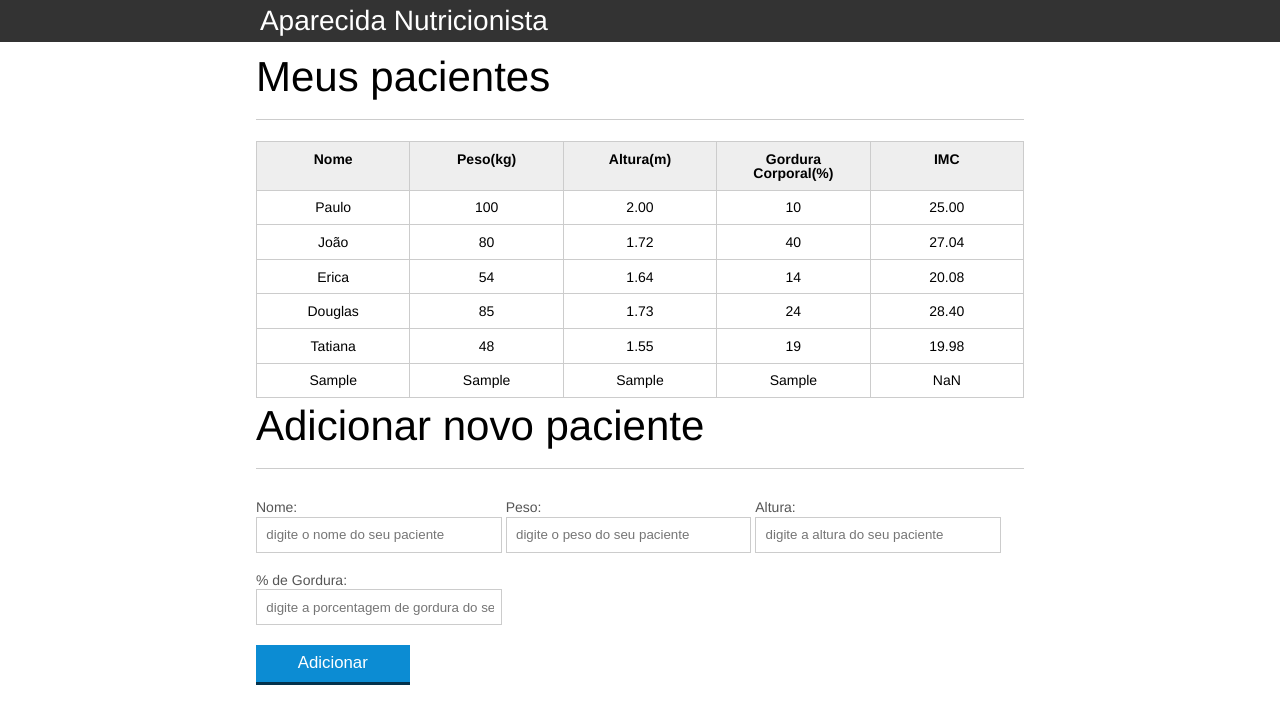
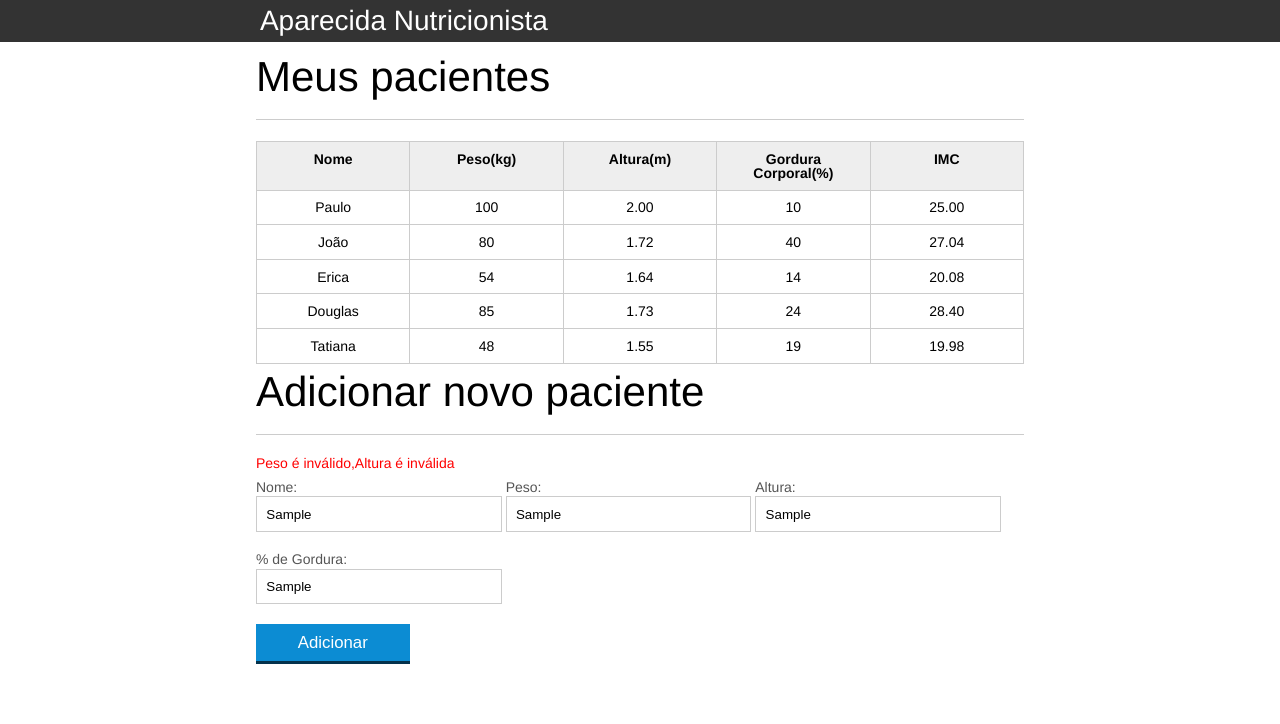
Before and after one commit to Cicero-Oliverio/AluraJavascript, a plain HTML site: page index.html in a window 1280 px wide. Both pictures are taken after typing "Sample", "Sample", "Sample", "Sample" into the empty fields and a click on the button "Adicionar". Drawn offline with Linux system fonts and the light colour scheme.

Commit message:
Video 2 capitulo 6

```diff
--- a/css/index.css
+++ b/css/index.css
@@ -135,3 +135,6 @@ button[disabled=disabled], button:disabled {
 .paciente-invalido{
 	background-color: lightcoral;
 }
+#mensagem-erro{
+	color: red;
+}
--- a/index.html
+++ b/index.html
@@ -73,7 +73,8 @@
 			</section>
 		</main>
 <section class="container">
-    <h2 id="titulo-form">Adicionar novo paciente</h2>
+	<h2 id="titulo-form">Adicionar novo paciente</h2>
+	<span id="mensagem-erro"></span>
     <form id="form-adiciona">
         <div class="grupo">
             <label for="nome">Nome:</label>
--- a/js/calcula-imc.js
+++ b/js/calcula-imc.js
@@ -17,17 +17,17 @@ for (i = 0; i < pacientes.length; i++) {
 
     var tdImc = paciente.querySelector(".info-imc");
 
-    var alturaEhValida = true;
-    var pesoEhValido = true;
+    var alturaEhValida = validaAltura(altura);
+    var pesoEhValido = validaPeso(peso);
 
-    if (peso <= 0 || peso > 1000) {
+    if (!pesoEhValido) {
         console.log("Peso inválido!");
         tdPeso.textContent = "Peso inválido!";
         pesoEhValido = false;
         paciente.classList.add("paciente-invalido");
     }
 
-    if (altura <= 0 || altura >= 3) {
+    if (!alturaEhValida) {
         console.log("Altura inválida!");
         tdAltura.textContent = "Altura inválida!";
         alturaEhValida = false;
@@ -44,6 +44,26 @@ for (i = 0; i < pacientes.length; i++) {
     }
 }
 
+function validaPeso(peso){
+    if(peso >= 0 && peso <1000){
+        return true;
+    }else{
+        return false;
+    }
+
+
+}
+
+function validaAltura(altura){
+    if(altura >= 0 && altura < 3.0){
+        return true;
+    }else{
+        return false;
+    }
+
+
+}
+
 function calculaImc(peso,altura){
     var imc = 0;
     imc = peso / (altura * altura);
--- a/js/form.js
+++ b/js/form.js
@@ -1,57 +1,75 @@
 var botaoAdicionar = document.querySelector("#adicionar-paciente");
-
 botaoAdicionar.addEventListener("click", function(event) {
     event.preventDefault();
 
     var form = document.querySelector("#form-adiciona");
 
-    //Extraindo informações do paciente do form
     var paciente = obtemPacienteDoFormulario(form);
 
-    // Cria a td e a td do paciente
     var pacienteTr = montaTr(paciente);
 
-    //adicionando o paciente na tabela
+    var erros = validaPaciente(paciente);
+
+    if(erros.length > 0){
+        var mensagemErro = document.querySelector("#mensagem-erro");
+        mensagemErro.textContent = erros;
+        return;
+    }
+
+    // adicionando paciente na tabela
     var tabela = document.querySelector("#tabela-pacientes");
 
     tabela.appendChild(pacienteTr);
 
     form.reset();
-
 });
 
-function obtemPacienteDoFormulario(form){
+function obtemPacienteDoFormulario(form) {
+
     var paciente = {
         nome: form.nome.value,
         peso: form.peso.value,
         altura: form.altura.value,
         gordura: form.gordura.value,
-        imc: calculaImc(form.peso.value,form.altura.value)
+        imc: calculaImc(form.peso.value, form.altura.value)
     }
 
     return paciente;
-
 }
 
-function montaTr(paciente){
-
+function montaTr(paciente) {
+    //Cria TR
     var pacienteTr = document.createElement("tr");
     pacienteTr.classList.add("paciente");
-
-    pacienteTr.appendChild(montaTd(paciente.nome,"info-nome"));
-    pacienteTr.appendChild(montaTd(paciente.peso,"info-peso"));
-    pacienteTr.appendChild(montaTd(paciente.altura,"info-altura"));
-    pacienteTr.appendChild(montaTd(paciente.gordura,"info-gordura"));
-    pacienteTr.appendChild(montaTd(paciente.imc,"info-imc"));
-
+    //Cria as TD's e a adiciona dentro da TR
+    pacienteTr.appendChild(montaTd(paciente.nome, "info-nome"));
+    pacienteTr.appendChild(montaTd(paciente.peso, "info-peso"));
+    pacienteTr.appendChild(montaTd(paciente.altura, "info-altura"));
+    pacienteTr.appendChild(montaTd(paciente.gordura, "info-gordura"));
+    pacienteTr.appendChild(montaTd(paciente.imc, "info-imc"));
+    // retorna a TR
     return pacienteTr;
 }
 
-function montaTd(dado,classe){
+function montaTd(dado, classe) {
     var td = document.createElement("td");
+    td.classList.add(classe);
     td.textContent = dado;
-    td.classList.add(classe);
 
     return td;
+}
 
+function validaPaciente(paciente){
+
+    var erros = [];
+
+    if(!validaPeso(paciente.peso)){
+        erros.push("Peso é inválido");
+    }
+
+    if(!validaAltura(paciente.altura)){
+        erros.push("Altura é inválida");
+    }
+
+    return erros;
 }
```
